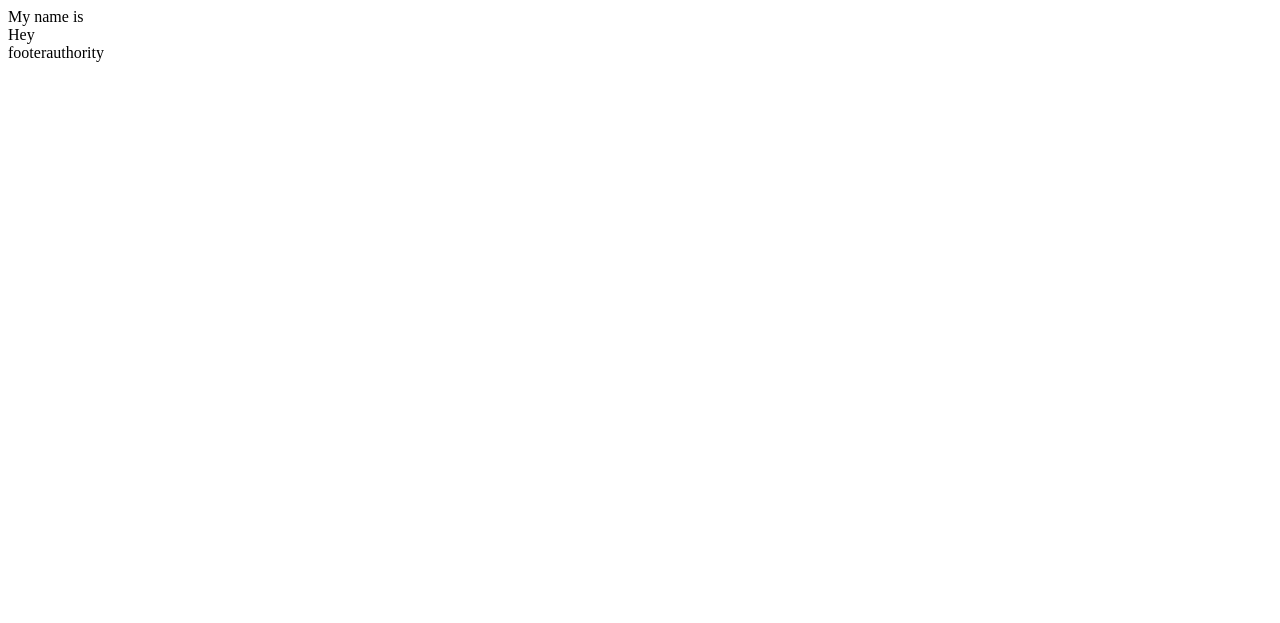
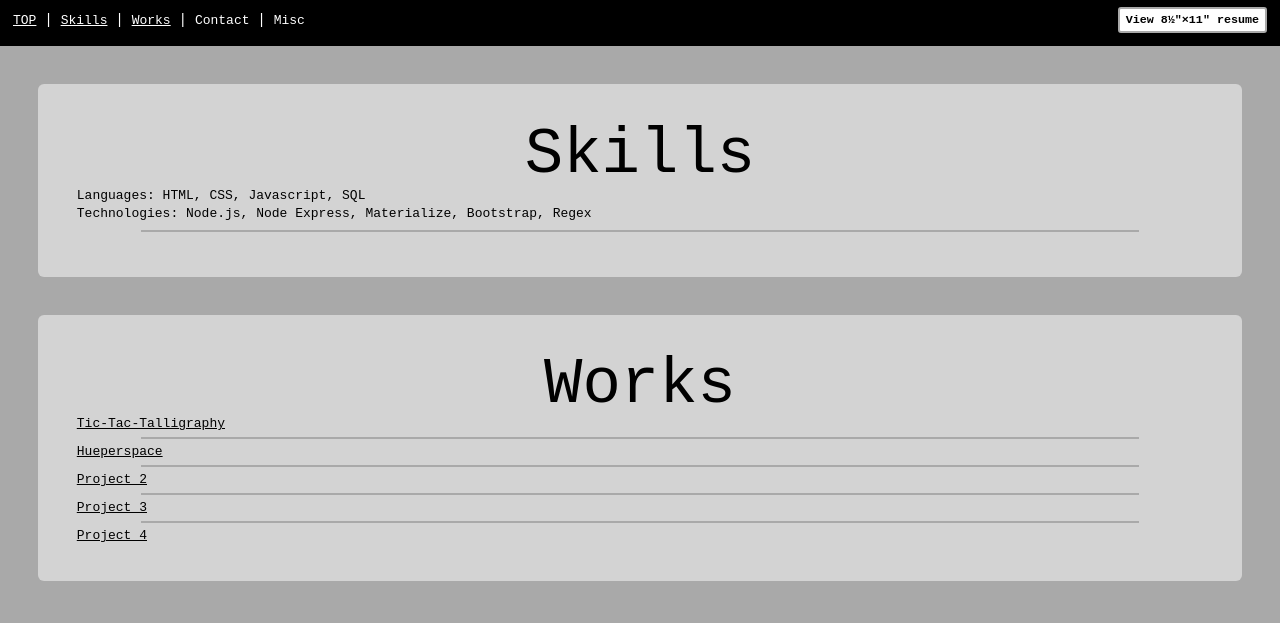
Before and after one commit to greypanda13/greypanda13.github.io, a plain HTML site: page index.html in a window 1280 px wide. Drawn offline with Linux system fonts and the light colour scheme.

Commit message:
added basic style and layout with links to works, skills list, nav bar and empty button for resume

```diff
--- a/index.html
+++ b/index.html
@@ -3,14 +3,84 @@
   <head>
     <meta charset="utf-8">
     <title>My git page</title>
+    <link rel="stylesheet" type="text/css" href="nostyle.css">
+    <link rel="stylesheet" type="text/css" href="style.css">
   </head>
   <body>
     <header>
-      My name is
+      <nav>
+        <ul>
+          <li>
+            <a href="#">TOP</a>
+          </li>
+          <li class="nav-separator">
+            |
+          </li>
+          <li>
+            <a href="#skills">Skills</a>
+          </li>
+          <li class="nav-separator">
+            |
+          </li>
+          <li>
+            <a href="#works">Works</a>
+          </li>
+          <li class="nav-separator">
+            |
+          </li>
+          <li>
+            Contact
+          </li>
+          <li class="nav-separator">
+            |
+          </li>
+          <li>
+            Misc
+          </li>
+        </ul>
+        <button type="button" name="resume">View 8½"×11" resume</button>
+      </nav>
     </header>
     <main>
-      Hey
+      <div id="skills" class="center skills">
+        <h2 class="sectitle">Skills</h2>
+        <p>Languages: HTML, CSS, Javascript, SQL</p>
+        <p>Technologies: Node.js, Node Express, Materialize, Bootstrap, Regex</p>
+        <hr>
+      </div>
+      <div id="works" class="center works">
+        <h2 class="sectitle">Works</h2>
+        <div id="work1" class="work first">
+          <a href="https://greypanda13.github.io/tic-tac-toe/">Tic-Tac-Talligraphy</a>
+        </div>
+        <hr>
+        <div id="work2" class="work second">
+          <a href="https://greypanda13.github.io/Hueperspace/">
+            Hueperspace
+          </a>
+        </div>
+        <hr>
+        <div id="work3" class="work third">
+          <a href="#">
+            Project 2
+          </a>
+        </div>
+        <hr>
+        <div id="work4" class="work third">
+          <a href="#">
+            Project 3
+          </a>
+        </div>
+        <hr>
+        <div id="work5" class="work third">
+          <a href="#">
+            Project 4
+          </a>
+        </div>
+      </div>
     </main>
-    <footer>footerauthority</footer>
+    <footer>
+
+    </footer>
   </body>
 </html>
--- /dev/null
+++ b/nostyle.css
@@ -0,0 +1,48 @@
+/* http://meyerweb.com/eric/tools/css/reset/
+   v2.0 | 20110126
+   License: none (public domain)
+*/
+
+html, body, div, span, applet, object, iframe,
+h1, h2, h3, h4, h5, h6, p, blockquote, pre,
+a, abbr, acronym, address, big, cite, code,
+del, dfn, em, img, ins, kbd, q, s, samp,
+small, strike, strong, sub, sup, tt, var,
+b, u, i, center,
+dl, dt, dd, ol, ul, li,
+fieldset, form, label, legend,
+table, caption, tbody, tfoot, thead, tr, th, td,
+article, aside, canvas, details, embed,
+figure, figcaption, footer, header, hgroup,
+menu, nav, output, ruby, section, summary,
+time, mark, audio, video {
+margin: 0;
+padding: 0;
+border: 0;
+font-size: 100%;
+font: inherit;
+vertical-align: baseline;
+}
+/* HTML5 display-role reset for older browsers */
+article, aside, details, figcaption, figure,
+footer, header, hgroup, menu, nav, section {
+display: block;
+}
+body {
+line-height: 1;
+}
+ol, ul {
+list-style: none;
+}
+blockquote, q {
+quotes: none;
+}
+blockquote:before, blockquote:after,
+q:before, q:after {
+content: '';
+content: none;
+}
+table {
+border-collapse: collapse;
+border-spacing: 0;
+}
--- /dev/null
+++ b/style.css
@@ -0,0 +1,72 @@
+body {
+  margin: 0;
+  background-color: darkgrey;
+  font-family: monospace;
+}
+header {
+  margin: 0;
+}
+h1, h2, h3, h4, h5, h6 {
+  margin: 0;
+}
+h1 {
+
+}
+h2 {
+  font-size: 5vw;
+}
+div {
+  /* border: 1px solid black; */
+}
+nav {
+  background-color: black;
+  color: white;
+  margin: 0;
+  padding: 1em;
+  display: flex;
+  justify-content: space-between;
+}
+nav li {
+  display: inline-block;
+  height: 19px;
+}
+nav a {
+  color: white;
+}
+a {
+  color: black;
+}
+p {
+  line-height: 1.4em;
+}
+hr {
+  margin-left: 5vw;
+  margin-right: 5vw;
+  border: 1px solid darkgrey;
+}
+button {
+  margin-top: -6px;
+  font-weight: bold;
+  font-size: 0.9em;
+  background-color: white;
+  color: black;
+  border: 2px solid darkgrey;
+  border-radius: 3px;
+  font-family: monospace;
+}
+.center {
+  background-color: lightgrey;
+  margin: 3vw;
+  padding: 3vw;
+  border-radius: 6px
+}
+.nav-separator {
+  font-size: 1.1em;
+}
+.sectitle {
+  text-align: center;
+}
+
+.project {
+  margin: 2vw 0;
+}
```
Also changed, not shown: index.js (added), 2 other files.
